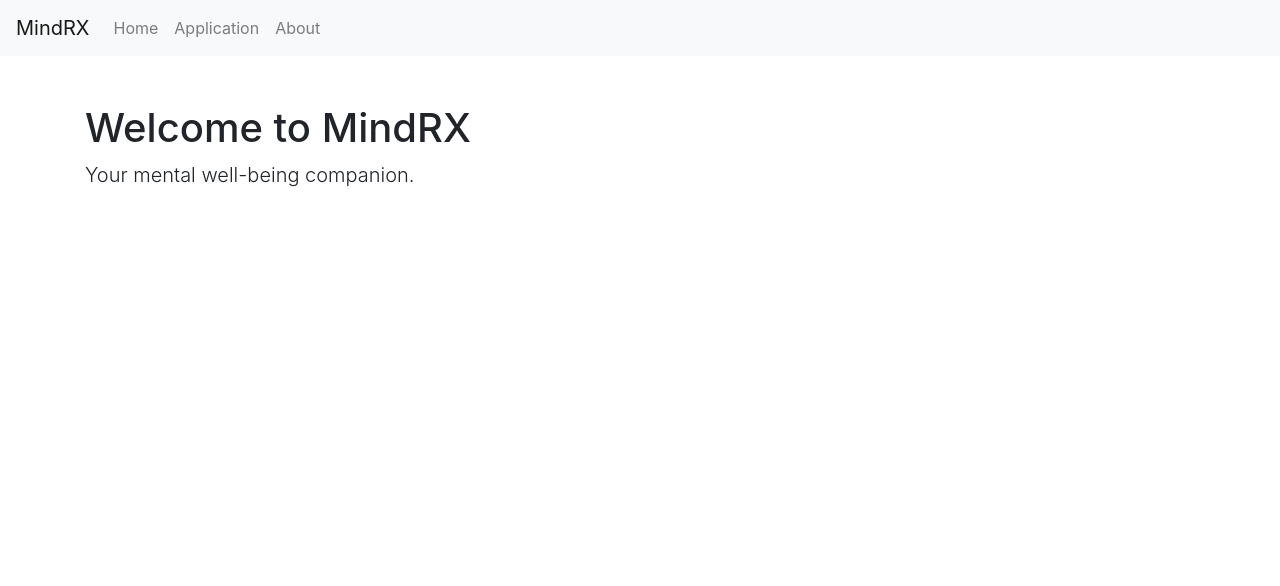
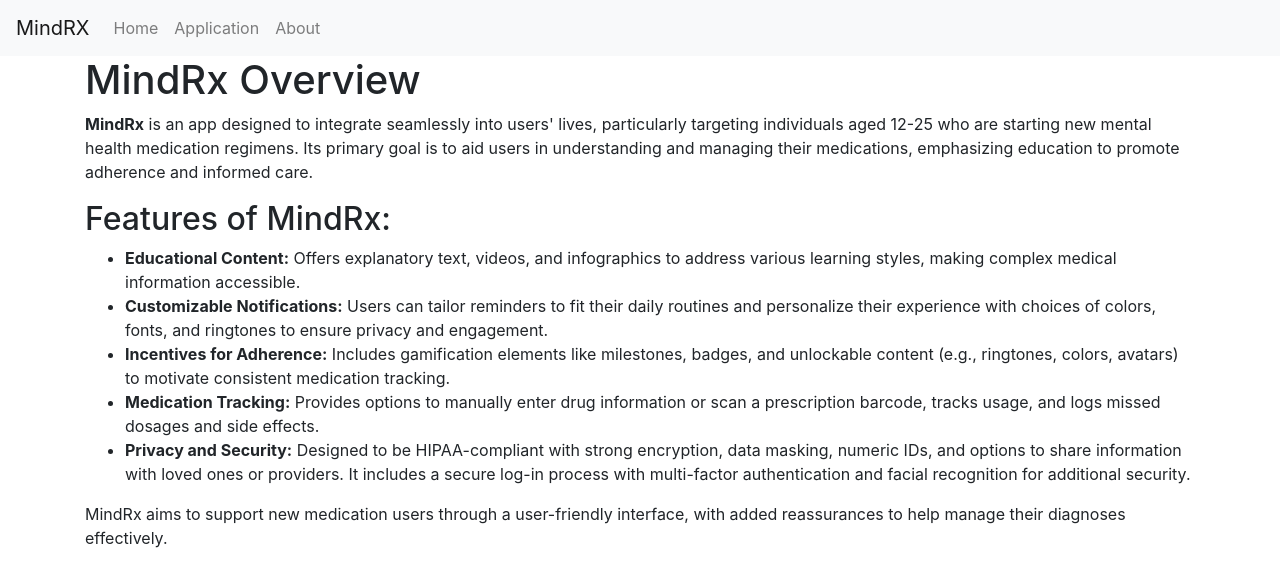
Before and after one commit to nobantahir/Mind-RX, a plain HTML site: page index.html in a window 1280 px wide. Drawn offline with nearby package versions, Linux system fonts and the light colour scheme.

Commit message:
Updated index.html

```diff
--- a/index.html
+++ b/index.html
@@ -31,8 +31,19 @@
     </nav>
 
     <div class="container">
-        <h1 class="mt-5">Welcome to MindRX</h1>
-        <p class="lead">Your mental well-being companion.</p>
+        <h1>MindRx Overview</h1>
+        <p><strong>MindRx</strong> is an app designed to integrate seamlessly into users' lives, particularly targeting individuals aged 12-25 who are starting new mental health medication regimens. Its primary goal is to aid users in understanding and managing their medications, emphasizing education to promote adherence and informed care.</p>
+
+        <h2>Features of MindRx:</h2>
+        <ul>
+            <li><strong>Educational Content:</strong> Offers explanatory text, videos, and infographics to address various learning styles, making complex medical information accessible.</li>
+            <li><strong>Customizable Notifications:</strong> Users can tailor reminders to fit their daily routines and personalize their experience with choices of colors, fonts, and ringtones to ensure privacy and engagement.</li>
+            <li><strong>Incentives for Adherence:</strong> Includes gamification elements like milestones, badges, and unlockable content (e.g., ringtones, colors, avatars) to motivate consistent medication tracking.</li>
+            <li><strong>Medication Tracking:</strong> Provides options to manually enter drug information or scan a prescription barcode, tracks usage, and logs missed dosages and side effects.</li>
+            <li><strong>Privacy and Security:</strong> Designed to be HIPAA-compliant with strong encryption, data masking, numeric IDs, and options to share information with loved ones or providers. It includes a secure log-in process with multi-factor authentication and facial recognition for additional security.</li>
+        </ul>
+
+        <p>MindRx aims to support new medication users through a user-friendly interface, with added reassurances to help manage their diagnoses effectively.</p>
     </div>
 
     <!-- Bootstrap and jQuery -->
```
